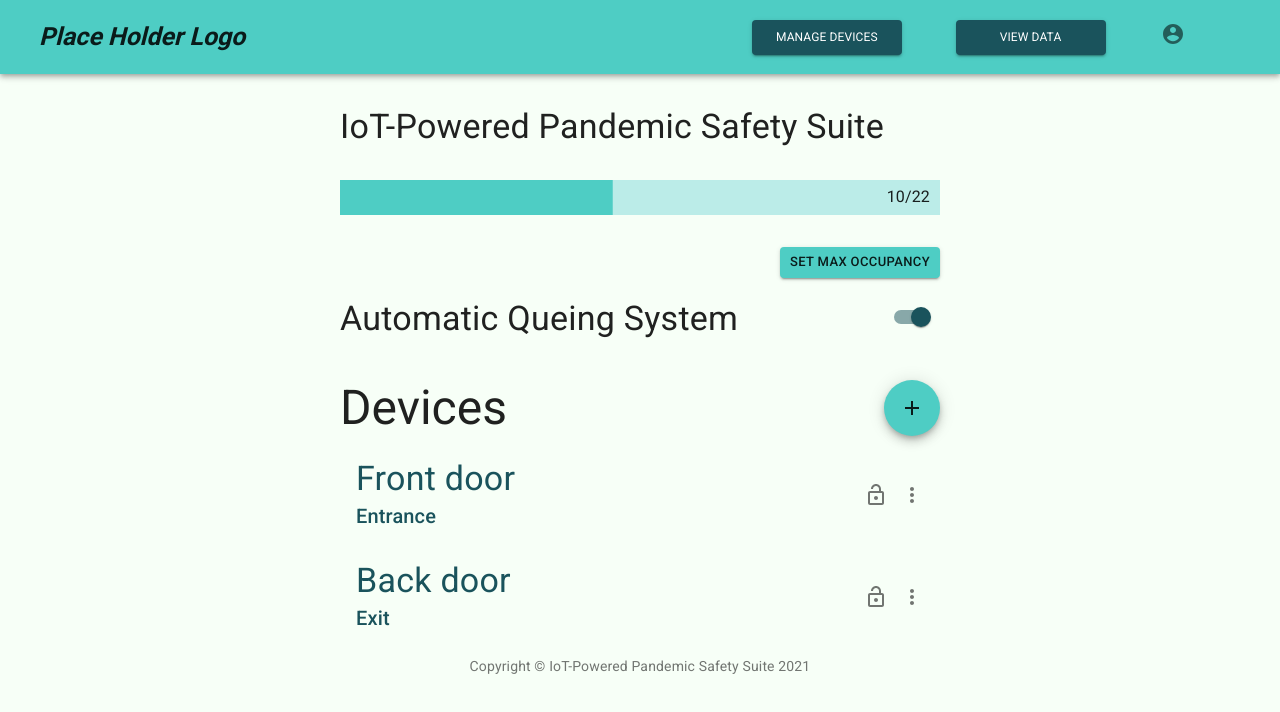
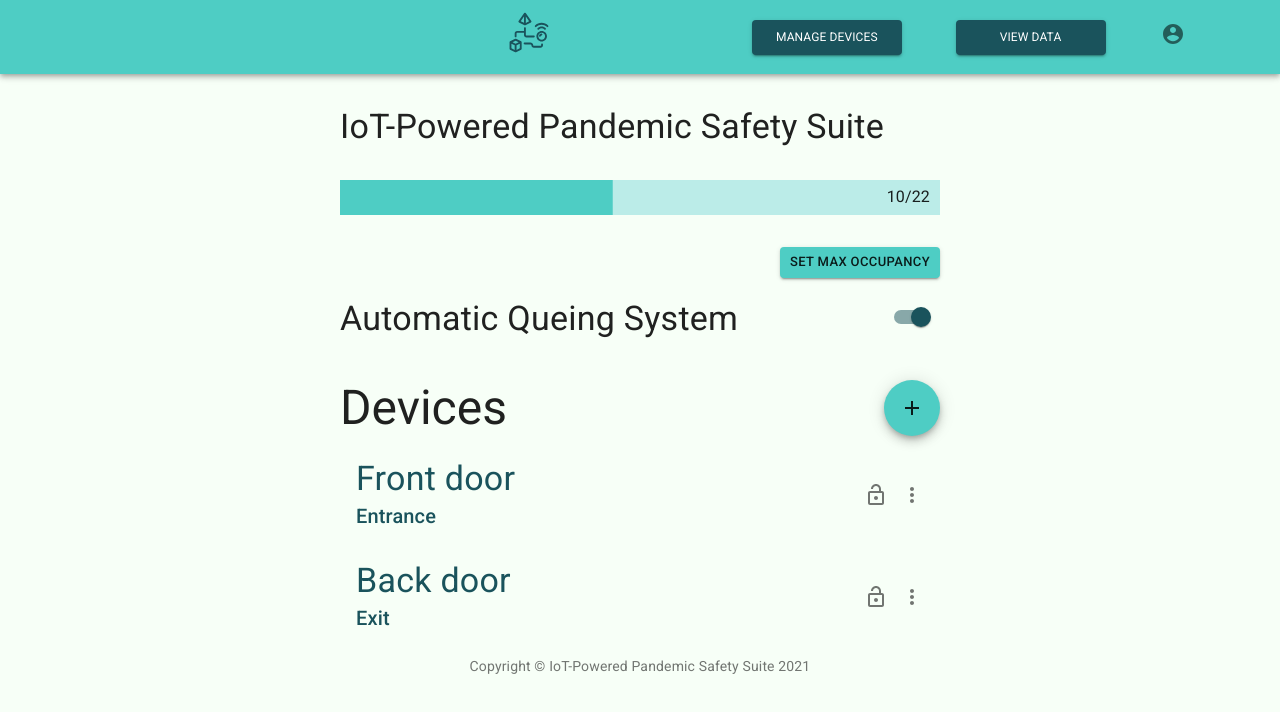
Before and after one commit to SWENG-Group-9/Frontend, a React (Create React App) app: page / in a window 1280 px wide. Shown: the top 712 px of the page. Built offline with nearby package versions, Linux system fonts and the light colour scheme.

Commit message:
Added logo

```diff
--- a/src/HeadBar.js
+++ b/src/HeadBar.js
@@ -6,6 +6,8 @@ import {
   IconButton,
   Grid,
 } from "@material-ui/core";
+import SvgIcon from "@material-ui/core/SvgIcon";
+import { ReactComponent as Logo } from "./logo.svg";
 import { makeStyles } from "@material-ui/styles";
 import { AccountCircle, Widgets } from "@material-ui/icons/";
 import { Link as RouterLink } from "react-router-dom";
@@ -31,11 +33,8 @@ const useStyles = makeStyles((theme) => ({
       width: 150,
     },
   },
-  placeHolder: {
-    fontSize: 25,
-    fontStyle: "oblique",
-    fontWeight: "bold",
-    margin: 10,
+  logo: {
+    maxHeight: "45px",
   },
   buttonText: {
     textAlign: "center",
@@ -50,13 +49,7 @@ export default function HeadBar() {
       <Toolbar>
         <Grid container spacing={0}>
           <Grid item xs={7}>
-            <Typography
-              className={classes.placeHolder}
-              variant="h5"
-              color="initial"
-            >
-              Place Holder Logo
-            </Typography>
+            <Logo className={classes.logo} />
           </Grid>
           <Grid item xs={4}>
             <Grid container spacing={0}>
```
Also changed, not shown: src/logo.svg (added).
